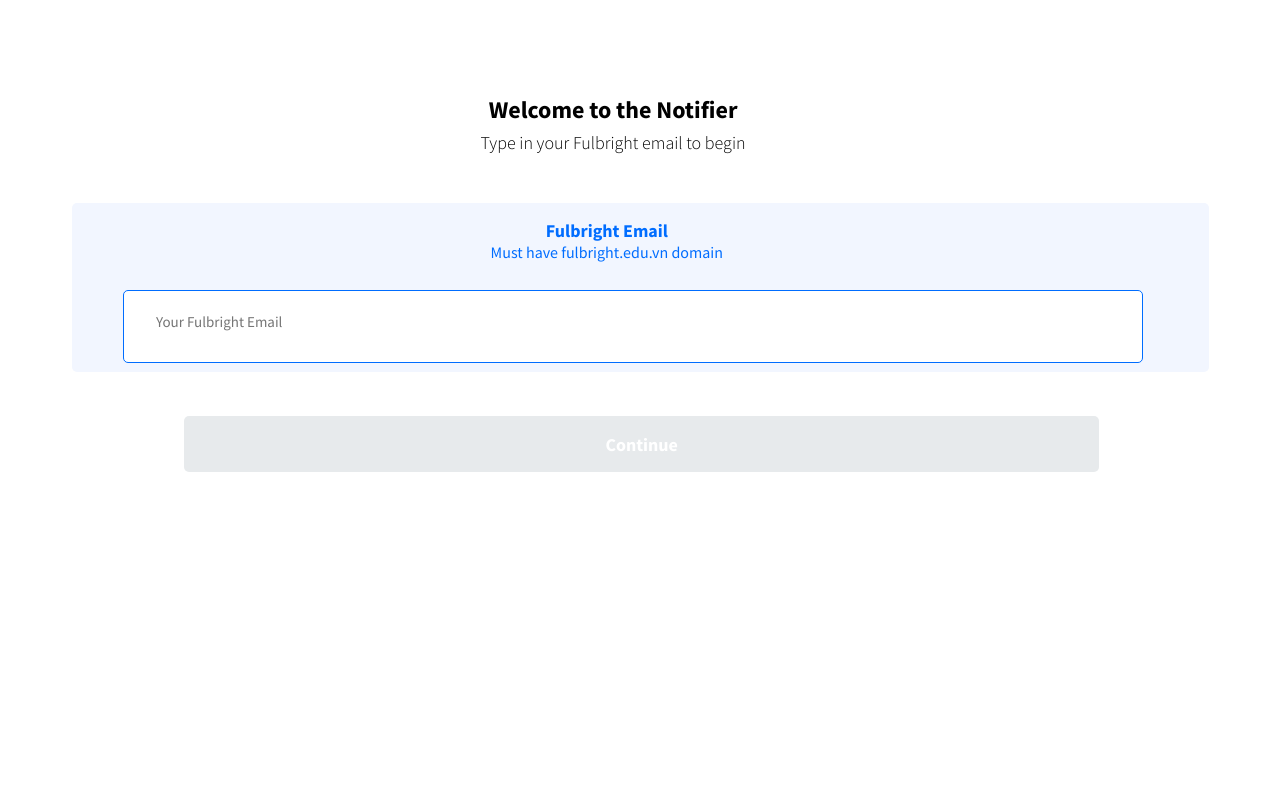
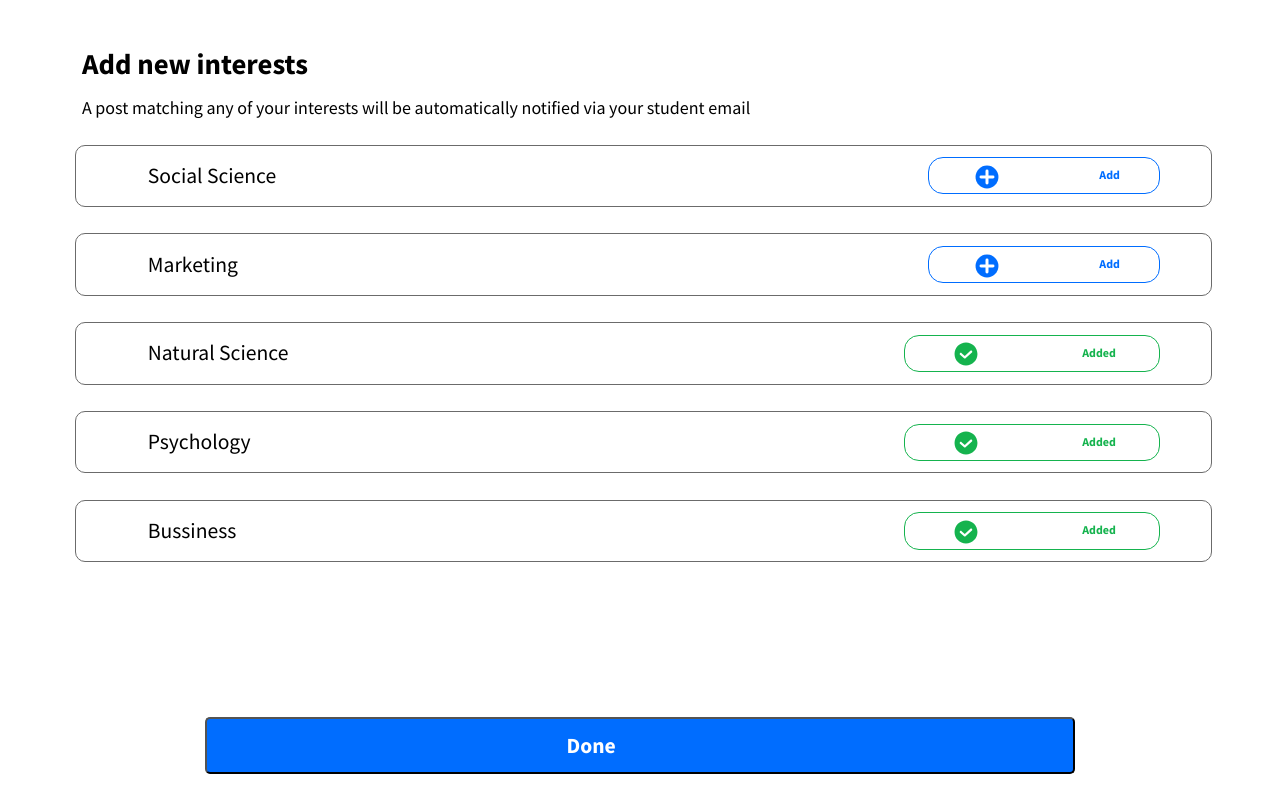
Before and after one commit to phuocphan09/g5-cs301-fall-21, a React (Create React App) app in the folder frontend/: page /EmptyInterest in a window 1280 px wide. Before the commit this address led to /InputEmail. Built offline with nearby package versions, Linux system fonts and the light colour scheme.

Commit message:
Add Interest for Studants

```diff
--- a/frontend/package.json
+++ b/frontend/package.json
@@ -9,8 +9,9 @@
     "axios": "^0.24.0",
     "react": "^17.0.2",
     "react-dom": "^17.0.2",
+    "react-native-web": "^0.17.5",
     "react-router-dom": "^6.2.1",
-    "react-scripts": "4.0.3",
+    "react-scripts": "^4.0.3",
     "styled-components": "^5.3.3",
     "web-vitals": "^1.1.2"
   },
--- a/frontend/src/App.js
+++ b/frontend/src/App.js
@@ -10,6 +10,7 @@
 import React, { useState, useEffect } from 'react';
 import { Route, Routes } from 'react-router-dom';
 import Feed from './pages/Feed';
+import AddInterest from './pages/InterestConfig/AddInterest';
 
 
 function App() {
@@ -38,7 +39,7 @@
     <div className='App'>
       <Container>
         <Wrapper>
-          <Routes>
+          {/* <Routes>
             <Route path="/" element={<ProtectedRoute />}>
               <Route path="/EmptyInterest" element={<EmptyInterest />}/>
               <Route path="/Feed" element={<Feed />} />
@@ -48,7 +49,8 @@
             <Route path="/CreateAccount" element={<CreateAccount email={inputEmail} passwordInput={changeInputPassword} />} />
             <Route path="/SuccessAuth" element={<SuccessAuth />} />
             <Route path="/SuccessCreate" element={<SuccessCreate />} />
-          </Routes>
+          </Routes> */}
+          <AddInterest></AddInterest>
         </Wrapper>
       </Container>
     </div>
@@ -56,7 +58,7 @@
 }
 
 const Container = styled.div`
-  background: #FFFEF4;
+display:flex;
 
 `
 
--- /dev/null
+++ b/frontend/src/pages/InterestConfig/AddInterest.js
@@ -0,0 +1,222 @@
+import {React, useState, useEffect} from 'react';
+import {ScrollView} from 'react-native';
+import styled from 'styled-components';
+import sstyled from 'styled-components/native';
+import AddIcon_raw from '../../assets/add_icon.svg';
+import AddedIcon_raw from '../../assets/added_icon.svg';
+
+const AddInterest = () => {
+
+    const pickStateNA = {color: '#006DFF', width: '18.13vw'}
+    const pickStateA = {color: '#15B34E', width: '20vw'}
+
+    const [interest, setInterest] = useState([
+        {interestName: 'Social Science', interestState: pickStateNA},
+        {interestName: 'Marketing', interestState: pickStateNA},
+        // {interestName: 'Hooligan', interestState: pickStateNA},
+        // {interestName: 'Hooligan', interestState: pickStateNA},
+        // {interestName: 'Hooligan', interestState: pickStateNA},
+        {interestName: 'Natural Science', interestState: pickStateA},
+        {interestName: 'Psychology', interestState: pickStateA},
+        {interestName: 'Bussiness', interestState: pickStateA}
+    ])
+
+    const [updateState, setUpdateState] = useState([])
+    const [dropIndex, setDropIndex] = useState()
+
+    function handleAdd (props) {
+
+        let newInterestItem = interest[props]
+        newInterestItem.interestState = pickStateA
+
+        let cloneInterest = interest
+        cloneInterest[props] = newInterestItem
+        setUpdateState(cloneInterest)
+
+        setDropIndex(props)
+
+    }
+
+    useEffect(()=>  {
+        if (updateState.length > 0){
+            setInterest(updateState)
+            setTimeout(() => {
+                let cloneInterest = interest
+                cloneInterest.splice(dropIndex,1)
+                setInterest(cloneInterest)
+            },1000)
+            setDropIndex()
+            setUpdateState([])}
+
+    },[updateState])
+
+    console.log(interest)
+
+    const showButton = (props) => {
+        console.log(props.color)
+        if (props.color === '#15B34E'){
+            return <button>
+                        <view >Added</view>
+                        <AddIcon src={AddedIcon_raw}></AddIcon>
+                    </button>
+        } else {
+            return <button onClick={() => handleAdd(props.number)}>
+                        <view>Add</view>
+                        <AddIcon src={AddIcon_raw}></AddIcon>
+                    </button>
+        }
+    }
+
+    return (
+        <Container>
+            <Container1>
+                <Text fontSize = {'3.6vh'} fontWeight={'700'}>Add new interests</Text>
+                <br></br>
+                <Text fontSize = {'2.25vh'} fontWeight={'400'}>A post matching any of your interests will be automatically notified via your student email</Text>
+            </Container1>
+
+            <Container2>
+                {interest.map((item,index) =>(
+                    <InterestContainer buttonColor = {item.interestState.color} buttonWidth ={item.interestState.width}>
+                        <text> {item.interestName} </text>
+                        {showButton({color:item.interestState.color, number: index})}
+                    </InterestContainer>
+                ))}
+            </Container2>
+
+            <SubmitContainer>
+                <text>Done</text>
+            </SubmitContainer>
+        </Container>
+    )
+}
+
+const Container = styled.div`
+top:0;
+left:0;
+height:100vh;
+width:100vw;
+display:flex;
+flex-direction: column;
+`
+
+const Container1 = styled.div`
+margin-left: 6.4vw;
+margin-right: 5.33vw;
+margin-top: 6.75vh;
+margin-bottom: 3.3vh;
+font-family: 'Source Sans Pro';
+font-style: normal;
+line-height: 2.68vh;
+color: #000000;
+display: flex;
+flex-direction: column;
+`
+
+const Text = styled.div`
+text-align: left ;
+font-size: ${props => props.fontSize };
+font-weight: ${props => props.fontWeight };
+`
+
+const Container2 = styled.div`
+top: 20.24%;
+left:0%;
+width: 100%;
+display: flex;
+flex-direction: column;
+flex:1;
+gap:3.3vh;
+transition: all 0.3s ease-out;
+`
+const InterestContainer = styled.div`
+position: relative;
+top:0%;
+width: 88.8vw;
+height: 7.8vh;
+margin-left: 5.87%;
+padding:20;
+border: 1px solid #6B6B6B;
+box-sizing: border-box;
+border-radius: 10px;
+
+text{
+    position: absolute;
+    margin-left: 5.6vw;
+    margin-top: 2.4vh;
+    font-family: 'Source Sans Pro';
+    font-style: normal;
+    font-weight: normal;
+    font-size: 2.7vh;
+    line-height: 21px;
+    display: flex;
+    align-items: center;
+    font-weight: 500;
+    width:60vw;
+}
+
+button{
+    position: absolute;
+    display: flex;
+    right: 4.5%;
+    top:19.23%;
+    height: 61.54%;
+    background: #FFFFFF;
+    border: 1px solid #006DFF;
+    box-sizing: border-box;
+    border-radius: 15px;
+    border-color: ${props => props.buttonColor };
+    width:  ${props => props.buttonWidth };
+}
+
+view{
+    position: absolute;
+    font-family: 'Source Sans Pro';
+    font-style: normal;
+    font-weight: bold;
+    font-size: 12px;
+    line-height: 14px;
+    display: flex;
+    align-items: center;
+    top: 28.12%;
+    right:16.84%;
+
+    color: ${props => props.buttonColor };
+}
+`
+const AddIcon = styled.img`
+    width: 4.83vw;
+    height: 3vh;
+    position: absolute;
+    top: 18.75%;
+    left: 12%;
+`
+
+const SubmitContainer = styled.button`
+    margin-top:3.3vh;
+    margin-bottom:3.3vh;
+    margin-right:16vw;
+    margin-left:16vw;
+    min-height:7.05vh;
+    background: #006DFF;
+    border-radius: 5px;
+    transition: all 0.3s ease-out;
+    display:flex;
+    align-items:center;
+
+text{
+    margin-left: 41.4%;
+    /* margin-left: 39%;
+    margin-top: 5.06%; */
+
+    font-family: 'Source Sans Pro';
+    font-style: normal;
+    font-weight: bold;
+    font-size: 2.7vh;
+    line-height: 21px;
+    display: flex;
+    align-items: center;
+    color: #FFFFFF;
+}
+`
+export default AddInterest
--- a/frontend/src/pages/Login/InputEmail.js
+++ b/frontend/src/pages/Login/InputEmail.js
@@ -73,7 +73,6 @@
                 <EmailBox inputColor={validState} type='text' required placeholder='Your Fulbright Email' className='form-control' onChange={handleEmailChange} value={email} />
                 <br></br>
                 <button disabled={buttonState}> Continue </button>
-
             </Container2>
         </Container>
     )
```
Also changed, not shown: frontend/src/pages/InterestConfig/EmptyInterest.js (+7 -7 lines), frontend/src/assets/added_icon.svg (added), 1 other file (tests, documents, lock files or other folders).
